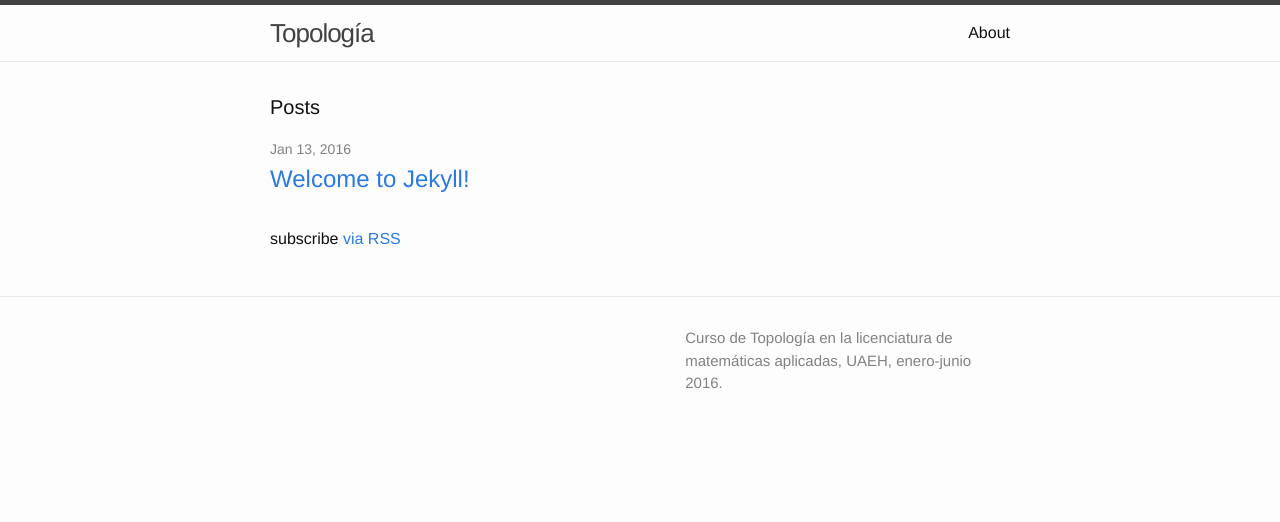
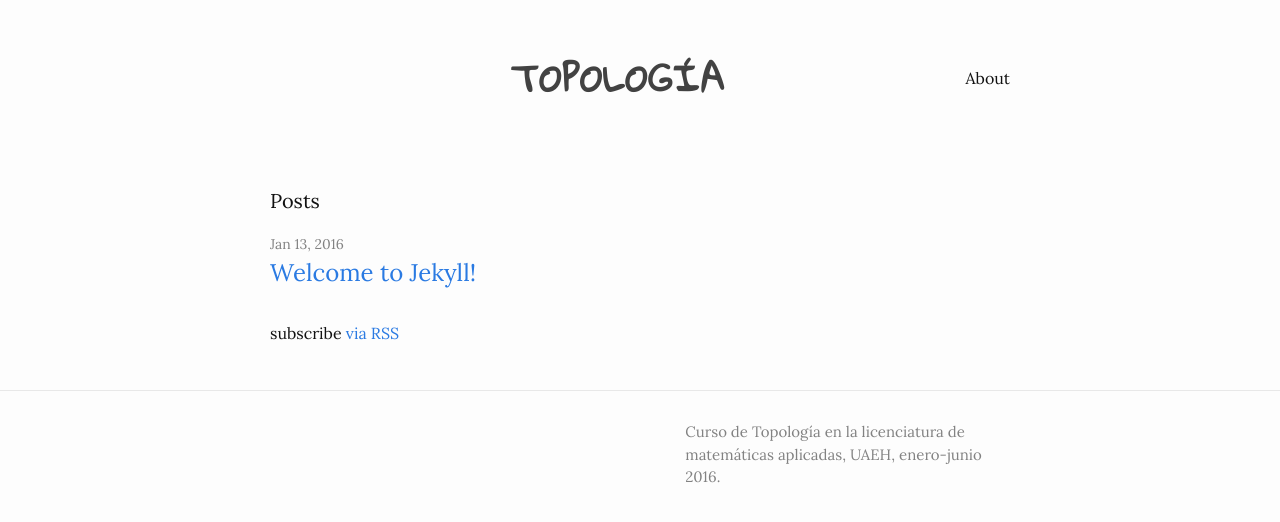
Before and after one commit to rvf0068/topologia, a Jekyll site: the page built from index.html, in a window 1280 px wide. Shown: the top 522 px of the page. Built offline with Jekyll 4.4.1, drawn with Linux system fonts in a browser that asks for light colours.

Commit message:
Modify appearance
Used http://theblog.unpixel.fr/2015-11-18-customize-your-jekyll-blog-part-i/

```diff
--- a/_sass/_base.scss
+++ b/_sass/_base.scss
@@ -28,11 +28,11 @@ body {
 /**
  * Set `margin-bottom` to maintain vertical rhythm
  */
-h1, h2, h3, h4, h5, h6,
-p, blockquote, pre,
-ul, ol, dl, figure,
+h1, h2, h3, h4, h5, h6, p, blockquote, pre, ul, ol, dl, figure {
+  margin-bottom: $spacing-unit / 2;
+}
 %vertical-rhythm {
-    margin-bottom: $spacing-unit / 2;
+  margin-bottom: $spacing-unit / 2;
 }
 
 
--- /dev/null
+++ b/_sass/_theme.scss
@@ -0,0 +1,23 @@
+ .site-header {
+  border: 0;
+  .wrapper {
+    padding: 50px 0;
+    text-align: center;
+    @include media-query($on-palm) {
+      padding: 20px 0;
+    }
+  }
+}
+
+.site-title {
+  float: none;
+  font-family: $title-font-family;
+  font-weight: 900;
+  font-size: 35px;
+  color: $grey-color-dark;
+  text-transform: uppercase;
+  letter-spacing: 1px;
+  @include media-query($on-palm) {
+    font-size: 30px;
+  }
+}
--- a/css/main.scss
+++ b/css/main.scss
@@ -3,13 +3,15 @@
 ---
 @charset "utf-8";
 
-
+@import url("https://fonts.googleapis.com/css?family=Lora:400,700");
+@import url("https://fonts.googleapis.com/css?family=Gloria+Hallelujah:400,300,700,900");
 
 // Our variables
-$base-font-family: Helvetica, Arial, sans-serif;
+$base-font-family: "Lora", Helvetica, Arial, sans-serif;
 $base-font-size:   16px;
 $small-font-size:  $base-font-size * 0.875;
 $base-line-height: 1.5;
+$title-font-family: "Gloria Hallelujah", cursive, sans-serif;
 
 $spacing-unit:     30px;
 
@@ -45,5 +47,6 @@ $on-laptop:        800px;
 @import
         "base",
         "layout",
-        "syntax-highlighting"
+        "syntax-highlighting",
+        "theme"
 ;
```
